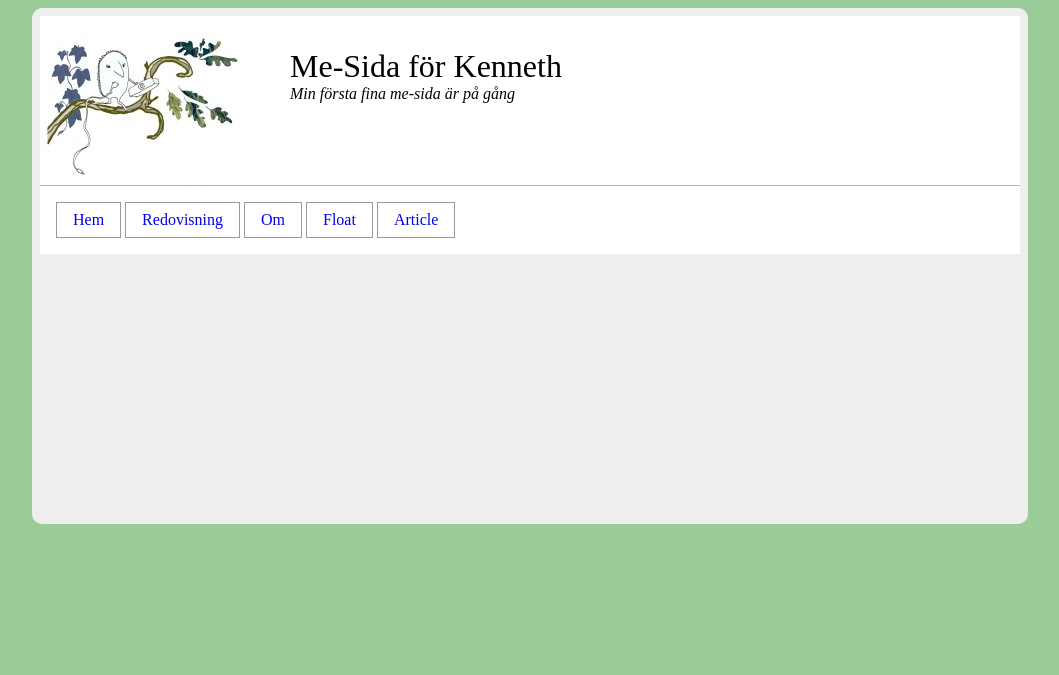
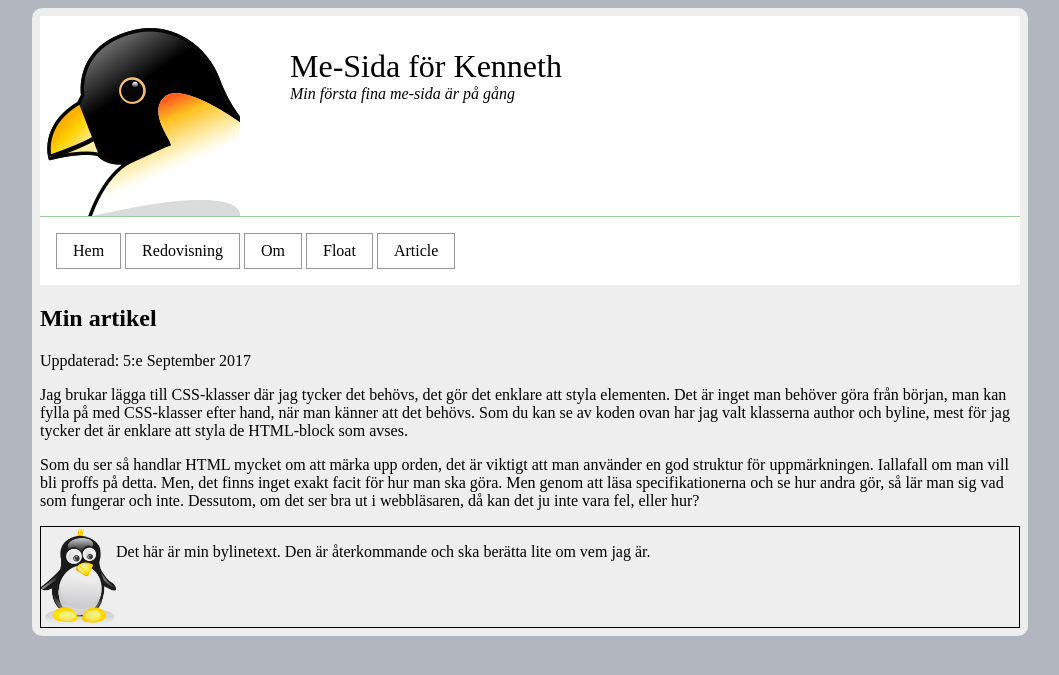
Before and after one commit to lewenhagen/genomg, a PHP site: page /article.php in a window 1280 px wide. Shown: the top 675 px of the page, without its empty margins (110-1169 px from the left). Run offline with PHP 8.4, Linux system fonts and the light colour scheme.

Commit message:
after genomgang

```diff
--- a/htmlphp/me/kmom02/me2/article.php
+++ b/htmlphp/me/kmom02/me2/article.php
@@ -1,8 +1,28 @@
-<?php include("incl/header.php"); ?>
+<?php
+$title = "Article";
+include("incl/header.php");
+?>
 <main>
     <article>
-        <header></header>
-        <footer></footer>
+        <header>
+            <h1>Min artikel</h1>
+            <p>Uppdaterad: <time datetime="2017-09-05 13:21">5:e September 2017</time></p>
+        </header>
+        <p>
+            Jag brukar lägga till CSS-klasser där jag tycker det behövs, det gör det enklare att styla elementen.
+            Det är inget man behöver göra från början, man kan fylla på med CSS-klasser efter hand, när man känner att det behövs.
+            Som du kan se av koden ovan har jag valt klasserna author och byline, mest för jag tycker det är enklare att styla de HTML-block som avses.
+        </p>
+        <p>
+            Som du ser så handlar HTML mycket om att märka upp orden, det är viktigt att man använder en god struktur för uppmärkningen. Iallafall om man vill bli proffs på detta.
+            Men, det finns inget exakt facit för hur man ska göra. Men genom att läsa specifikationerna och se hur andra gör, så lär man sig vad som fungerar och inte.
+            Dessutom, om det ser bra ut i webbläsaren, då kan det ju inte vara fel, eller hur?
+        </p>
+
+        <footer class="byline">
+            <img class="left" src="img/image.png" alt="bild på en pingvin">
+            <p>Det här är min bylinetext. Den är återkommande och ska berätta lite om vem jag är.</p>
+        </footer>
     </article>
 </main>
 <?php include("incl/footer.php"); ?>
--- a/htmlphp/me/kmom02/me2/css/style.css
+++ b/htmlphp/me/kmom02/me2/css/style.css
@@ -1,5 +1,6 @@
 html {
-    background-color: #9c9;
+    background-color: #b2b6bf;
+    overflow-y: scroll;
 }
 
 .me {
@@ -58,17 +59,29 @@
     padding: 0.5em 1em;
     border: 1px solid #999;
     text-decoration: none;
+    color: black;
 }
 
 .navbar a:hover {
     background-color: #eee;
-    text-decoration: underline;
+    text-decoration: none;
+}
+
+.selected {
+    background-color: #eee;
 }
 
 /**
  * FLOAT
  **/
 
+.left {
+    float: left;
+}
+
+.right {
+    float: right;
+}
 
 .float-wrapper div {
     text-align: center;
@@ -90,6 +103,7 @@
 
 .yellow {
     background-color: yellow;
+    clear: both;
 }
 
 .purple {
@@ -99,3 +113,18 @@
 /**
  * ARTICLE
  **/
+
+.byline {
+    border: 1px solid black;
+    overflow: auto;
+}
+
+.byline img {
+    width: 75px;
+}
+
+@media(max-width: 980px) {
+    html {
+        background-color: green;
+    }
+}
--- a/htmlphp/me/kmom02/me2/float.php
+++ b/htmlphp/me/kmom02/me2/float.php
@@ -2,8 +2,8 @@
 
 <div class="float-wrapper">
     <div class="red">1</div>
-    <div class="blue">2</div>
-    <div class="green">3</div>
+    <div class="blue left">2</div>
+    <div class="green right">3</div>
     <div class="yellow">4</div>
     <div class="purple">5</div>
 </div>
--- a/htmlphp/me/kmom02/me2/incl/header.php
+++ b/htmlphp/me/kmom02/me2/incl/header.php
@@ -2,18 +2,18 @@
 <html lang="sv">
 <head>
   <meta charset="utf-8">
-  <title>Me-sidan</title>
+  <title><?=$title; ?></title>
   <link rel="stylesheet" href="css/style.css">
   <link rel='shortcut icon' href='img/favicon.ico'/>
 </head>
 <body>
     <header class="site-header">
-        <img src="img/logo.jpg" alt="logo" />
+        <img src="img/logo.png" alt="logo" />
         <span class="site-title">Me-Sida för Kenneth</span>
         <span class="site-slogan">Min första fina me-sida är på gång</span>
     </header>
     <nav class="navbar">
-        <a href="me.php">Hem</a>
+        <a class="<?= basename($_SERVER['REQUEST_URI']) == "me.php" ? "selected" : ""; ?>" href="me.php">Hem</a>
         <a href="report.php">Redovisning</a>
         <a href="about.php">Om</a>
         <a href="float.php">Float</a>
```
Also changed, not shown: htmlphp/me/kmom02/me2/img/image.png, htmlphp/me/kmom02/me2/img/logo.png (added), 2 other files.
